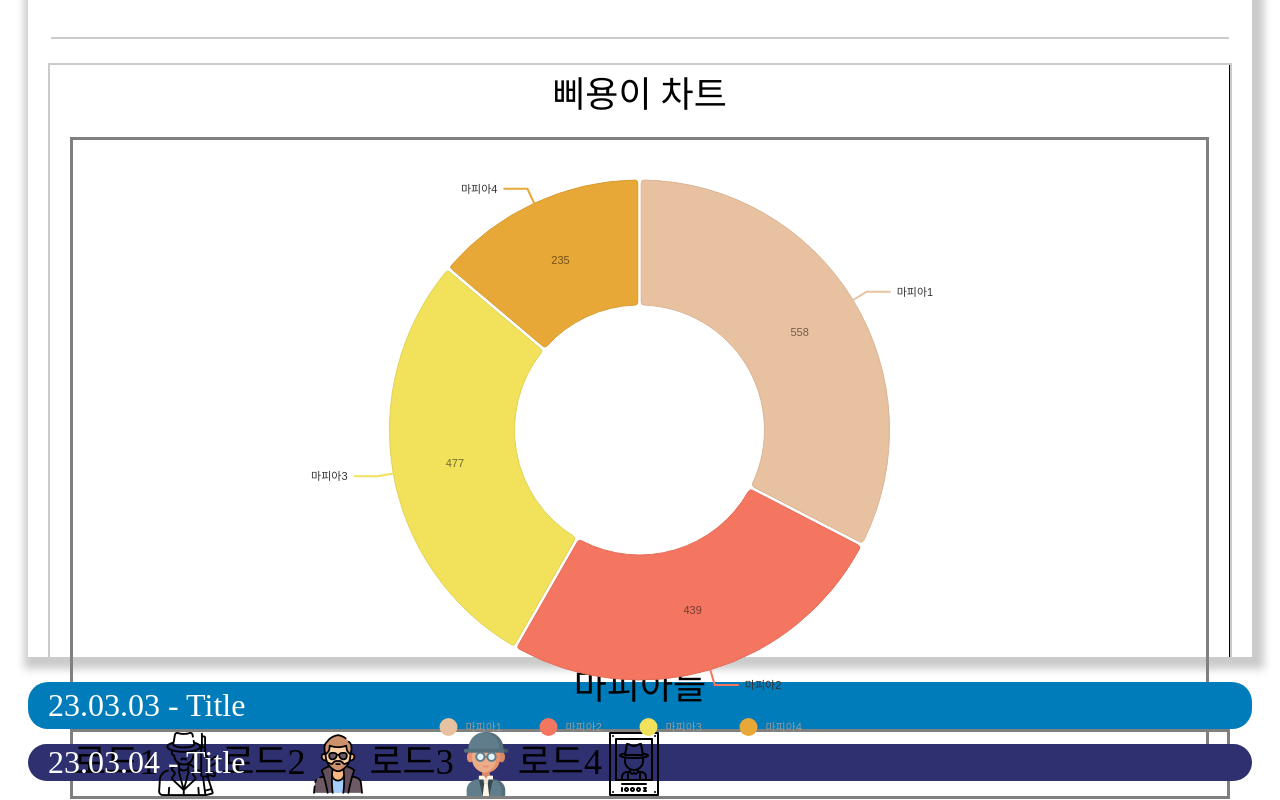
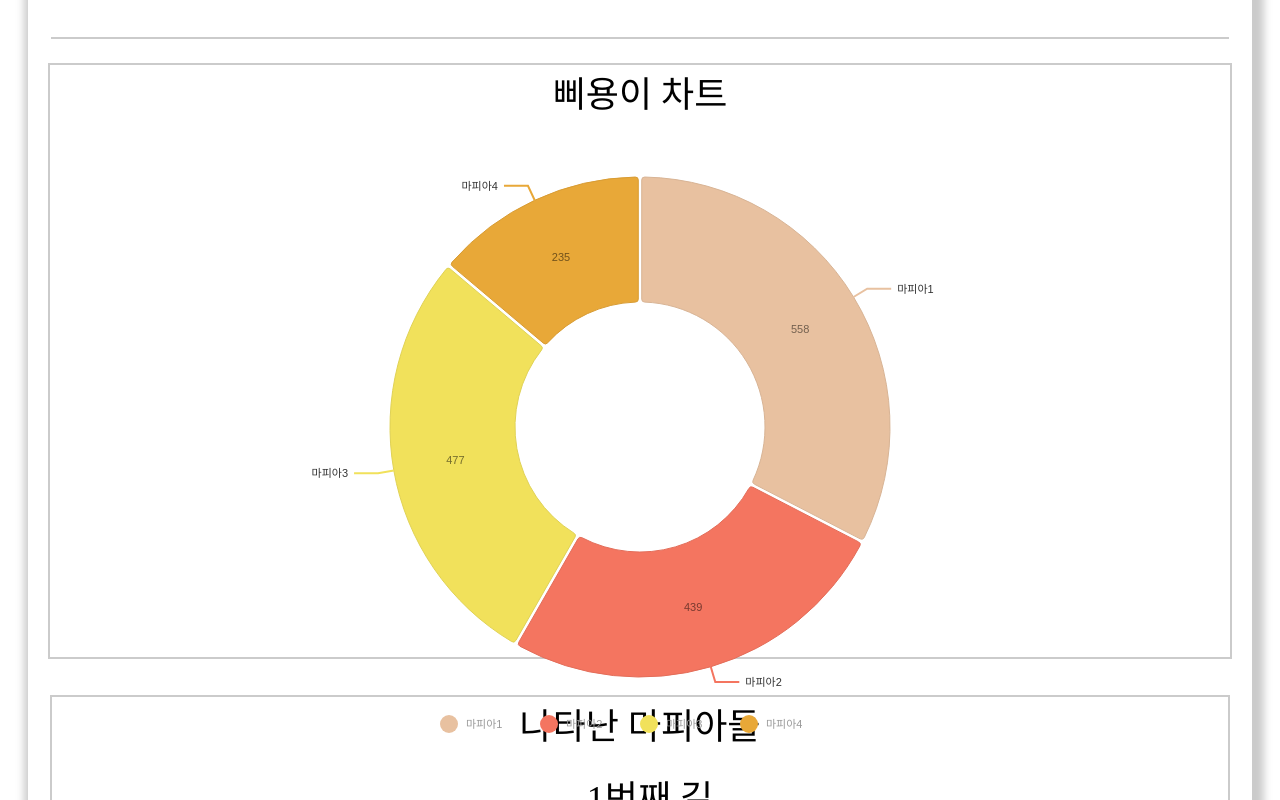
Before and after one commit to Byuljinarin/E3I2Front, a React (Create React App) app: page / in a window 1280 px wide. Shown: the part 340-1140 px from the top of the page. Built offline with nearby package versions, Linux system fonts and the light colour scheme.

Commit message:
03-15 14:05 Bbiyong2 수정

```diff
--- a/src/Components/Bbiyong2/Bbiyong2.js
+++ b/src/Components/Bbiyong2/Bbiyong2.js
@@ -25,15 +25,15 @@ function Vod(){
                     <div className={styles.BodySectionChart}><MyResponsivePie></MyResponsivePie></div>
                 </div>
                 <div className={styles.BodySectionMafiaSection}>
-                    <div className={styles.BodySectionMafiaTitle}>마피아들</div>
+                    <div className={styles.BodySectionMafiaTitle}>나타난 마피아들</div>
                     <div className={styles.BodySectionMafiaLine}>
-                        <div className={styles.BodySectionMafiaRoadTitle1}>로드1</div>
+                        <div className={styles.BodySectionMafiaRoadTitle1}>1번째 길</div>
                         <img src={Mafia1} alt="Mafia1" className={styles.BodySectionMafiaRoadImg}></img>
-                        <div className={styles.BodySectionMafiaRoadTitle1}>로드2</div>
+                        <div className={styles.BodySectionMafiaRoadTitle1}>2번째 길</div>
                         <img src={Mafia2} alt="Mafia2" className={styles.BodySectionMafiaRoadImg}></img>
-                        <div className={styles.BodySectionMafiaRoadTitle1}>로드3</div>
+                        <div className={styles.BodySectionMafiaRoadTitle1}>3번째 길</div>
                         <img src={Mafia3} alt="Mafia3" className={styles.BodySectionMafiaRoadImg}></img>
-                        <div className={styles.BodySectionMafiaRoadTitle1}>로드4</div>
+                        <div className={styles.BodySectionMafiaRoadTitle1}>4번째 길</div>
                         <img src={Mafia4} alt="Mafia4" className={styles.BodySectionMafiaRoadImg}></img>
                 </div>
                 </div>
--- a/src/Components/Bbiyong2/Bbiyong2.module.css
+++ b/src/Components/Bbiyong2/Bbiyong2.module.css
@@ -1,5 +1,4 @@
 .SearchSection{
-
     padding-top: 200px;
     padding-left: 3vh;
     padding-right: 3vh;
@@ -58,7 +57,6 @@
     margin-left: 2.5vh;
     margin-right: 2.5vh;
     border: 2px solid #cbcbcb;
-    background-color: white;
     color: white;
     text-align: center;
     height: 74vh;
@@ -71,7 +69,6 @@
 }
 
 .BodySectionChartSection{
-    border-right:1px solid black;
     float: left;
     width: 50vw;
     height: 74vh;
@@ -92,32 +89,29 @@
 }
 
 .BodySectionMafiaLine{
-    border: 3px solid gray;
     margin-top: 20px;
     margin-bottom: 20px;
     margin-left: 20px;
     margin-right: 0px;
     color: black;
     text-align: center;
-    display: flex;
 }
 
 .BodySectionMafiaRoadTitle1{
     font-size: 36px;
-    margin: 0;
+    margin-top: 15px;
     padding: 0;
 
 }
 
 .BodySectionChart{
-    border: 3px solid gray;
     margin-top: 20px;
     margin-bottom: 20px;
     margin-left: 20px;
     margin-right: 20px;
     color: black;
     padding: 0;
-
+    position: relative;
 }
 
 .BodySectionMafiaSection{
@@ -160,24 +154,32 @@
 }
 
 .BodySectionMafiaRoadImg{
-    width: 64px;
-    height: 64px;
-    padding: 0;
-    margin: 0;
+    width: 80px;
+    height: 80px;
+    padding-top: 15px;
+    margin: auto;
 }
 
 @media screen and (max-width: 1740px){
+    .BodySection{
+        height: 173vh;
+    }
     .BodySectionChartSection{
         float: initial;
         margin: auto;
         width: initial;
+        height: 75vh;
     }
 
     .BodySectionMafiaSection{
         float: initial;
-        margin: auto;
+        margin-top: 30px;
+        margin-left: auto;
+        margin-right: auto;
         width: initial;
+        border: 2px solid #cbcbcb;
     }
+
 }
 
 @media screen and (max-width: 921px) {
--- a/src/Components/Charts/Charts.js
+++ b/src/Components/Charts/Charts.js
@@ -3,7 +3,7 @@ import { ChartsData } from './ChartsData';
 
 const MyResponsivePie = () => {
     return (
-        <div style={{height: "620px"}}>
+        <div style={{height: "620px" }}>
     <ResponsivePie
         data={ChartsData}
         margin={{ top: 40, right: 80, bottom: 80, left: 80 }}
--- a/src/Components/Header/Header.js
+++ b/src/Components/Header/Header.js
@@ -19,6 +19,7 @@ const HeaderCSS = styled.div`
   font-size: 30px;
   text-shadow: 2px 2px 2px gray;
   padding-left:145px;
+  z-index: 99;
 
   .linkstyle {
     color: white;
```
